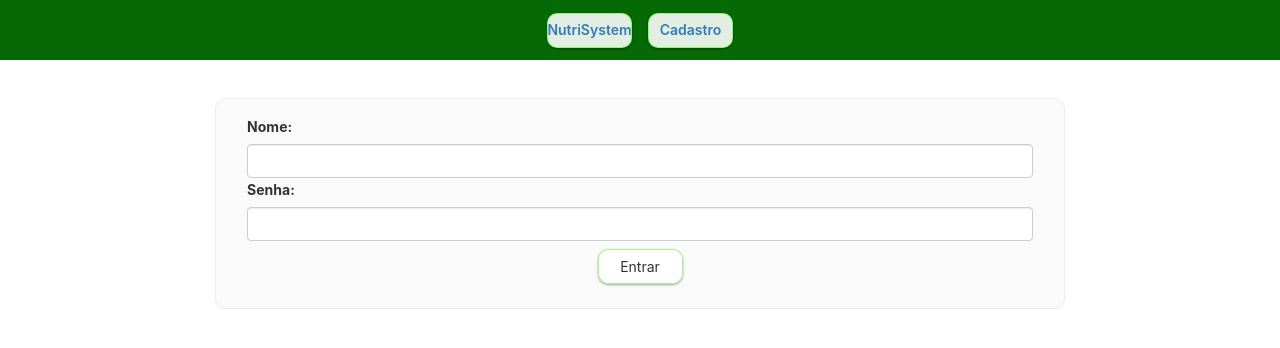
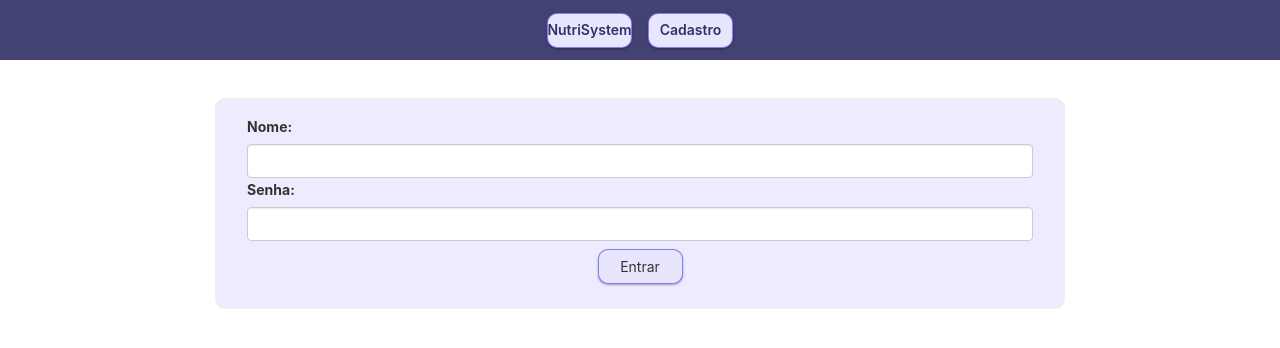
Before and after one commit to leogimenes/nutricao, an Angular app: page / in a window 1280 px wide. Shown: the top 348 px of the page. Built offline with nearby package versions, Linux system fonts and the light colour scheme.

Commit message:
style changes

```diff
--- a/src/app/top-bar/top-bar.component.css
+++ b/src/app/top-bar/top-bar.component.css
@@ -0,0 +1,4 @@
+nav a {
+    text-decoration: none;
+    color: rgb(51, 47, 107);
+}
--- a/src/styles.css
+++ b/src/styles.css
@@ -34,7 +34,7 @@
     display: flex;
     align-items: center;
     justify-content: center;
-    background-color: #056905;
+    background-color: #1f1e58d5;
     color: white;
     font-weight: 600;
   }
@@ -91,7 +91,7 @@
   .card {
     border-radius: 10px;
     border: 1px solid #eee;
-    background-color: #fafafa;
+    background-color: #d9d6fd79;
     /* height: 40px; */
     /* width: 200px; */
     margin: 0 8px 16px;
@@ -204,8 +204,8 @@
     width: 85px;
     border-radius: 10px;
     margin: 8px;
-    background-color: rgba(255, 255, 255, 0.89);
-    border: 1px solid #72f74aab;
+    background-color: #e8e6fc;
+    border: 1px solid #5b4af7ab;
     display: flex;
     justify-content: center;
     align-items: center;
```
